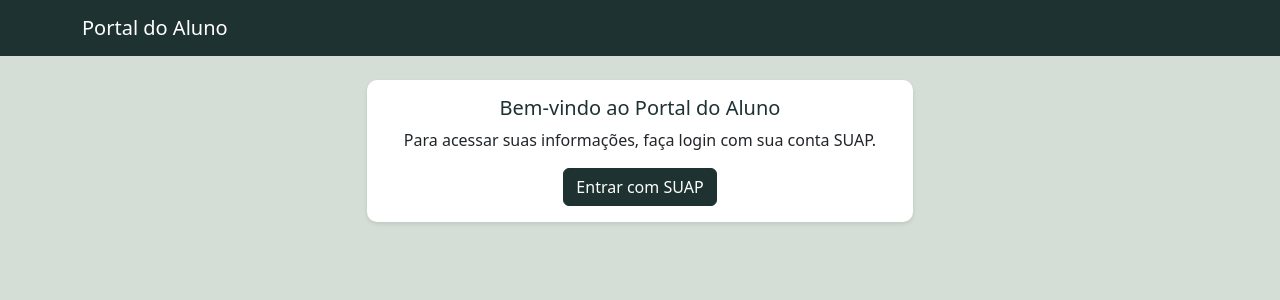
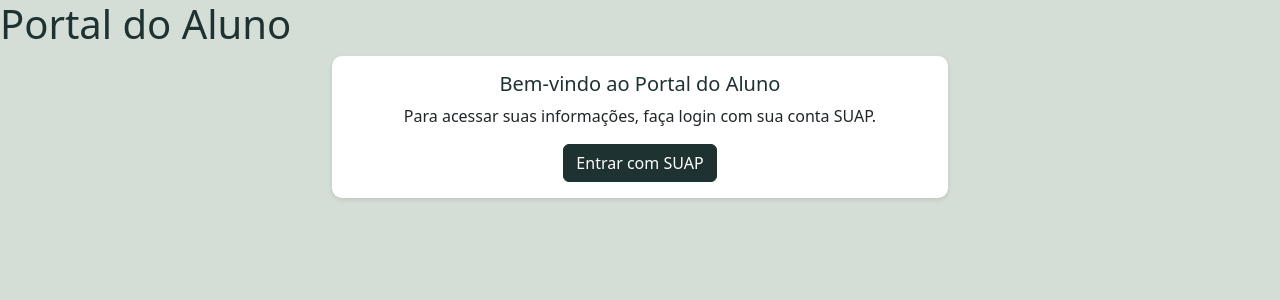
Before and after one commit to ErisvaldoBalbino/portaldoalunosuap, a Django app: template portal_estudante/templates/portal_estudante/dashboard.html in a window 1280 px wide. Shown: the top 300 px of the page. Run offline with Django 5.2, Linux system fonts and the light colour scheme; the template is opened without the code that fills it, so the values that code supplies are empty.

Commit message:
style: header removido e adicinado sidebar + card relatorio movido

```diff
--- a/portal_estudante/templates/portal_estudante/dashboard.html
+++ b/portal_estudante/templates/portal_estudante/dashboard.html
@@ -10,29 +10,28 @@
     <link rel="icon" href="{% static 'img/suap-icon.png' %}">
 </head>
 <body>
-    <nav class="navbar navbar-expand-lg navbar-dark navbar-custom mb-4">
-        <div class="container">
-            <a class="navbar-brand" href="#">Portal do Aluno</a>
-            <div class="d-flex align-items-center">
+    <!-- Sidebar -->
+    <div class="sidebar">
+        <h1 class="sidebar-title">Portal do Aluno</h1>
         {% if user_data %}
-                    <span class="user-info">
-                        Olá, {{ user_data.nome_usual|default:user_data.nome }}
+            <div class="sidebar-user">
+                <p class="mb-1">Olá, {{ user_data.nome_usual|default:user_data.nome }}</p>
                 {% if user_data.curso %}
                     {% with curso=user_data.curso %}
-                            ({% for char in curso %}{% if char|upper == char and char|lower != char %}{{ char }}{% endif %}{% endfor %})
+                    <p class="mb-3">({% for char in curso %}{% if char|upper == char and char|lower != char %}{{ char }}{% endif %}{% endfor %})</p>
                     {% endwith %}
                 {% endif %}
-                    </span>
-                    <form action="{% url 'portal_estudante:logout' %}" method="post" class="d-inline ms-3">
+                <form action="{% url 'portal_estudante:logout' %}" method="post" class="sidebar-logout">
                     {% csrf_token %}
-                        <button type="submit" class="btn btn-outline-light btn-sm">Sair</button>
+                    <button type="submit" class="btn btn-outline-secondary btn-sm">Sair</button>
                 </form>
+            </div>
         {% endif %}
     </div>
-        </div>
-    </nav>
 
-    <div class="container">
+    <!-- Main -->
+    <div class="main-content">
+        <div class="container-fluid">
             {% if not user_data %}
                 <div class="row">
                     <div class="col-md-6 offset-md-3 text-center">
@@ -247,6 +246,7 @@
                 </div>
             {% endif %}
         </div>
+    </div>
 
     <script src="https://cdn.jsdelivr.net/npm/bootstrap@5.3.0/dist/js/bootstrap.bundle.min.js"></script>
     <script src="{% static 'js/dashboard.js' %}"></script>
```
Lines whose indentation alone changed are shown as unchanged.
